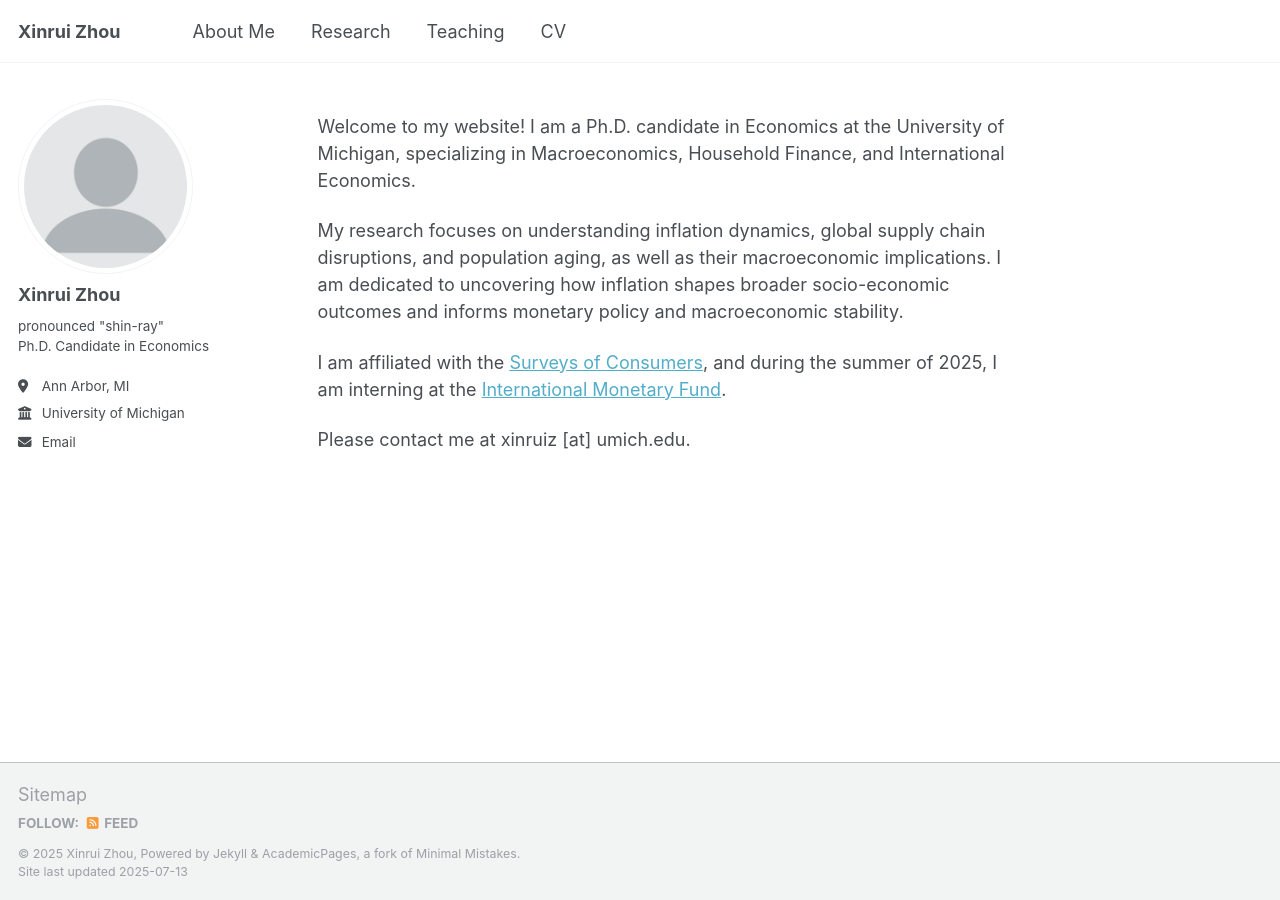
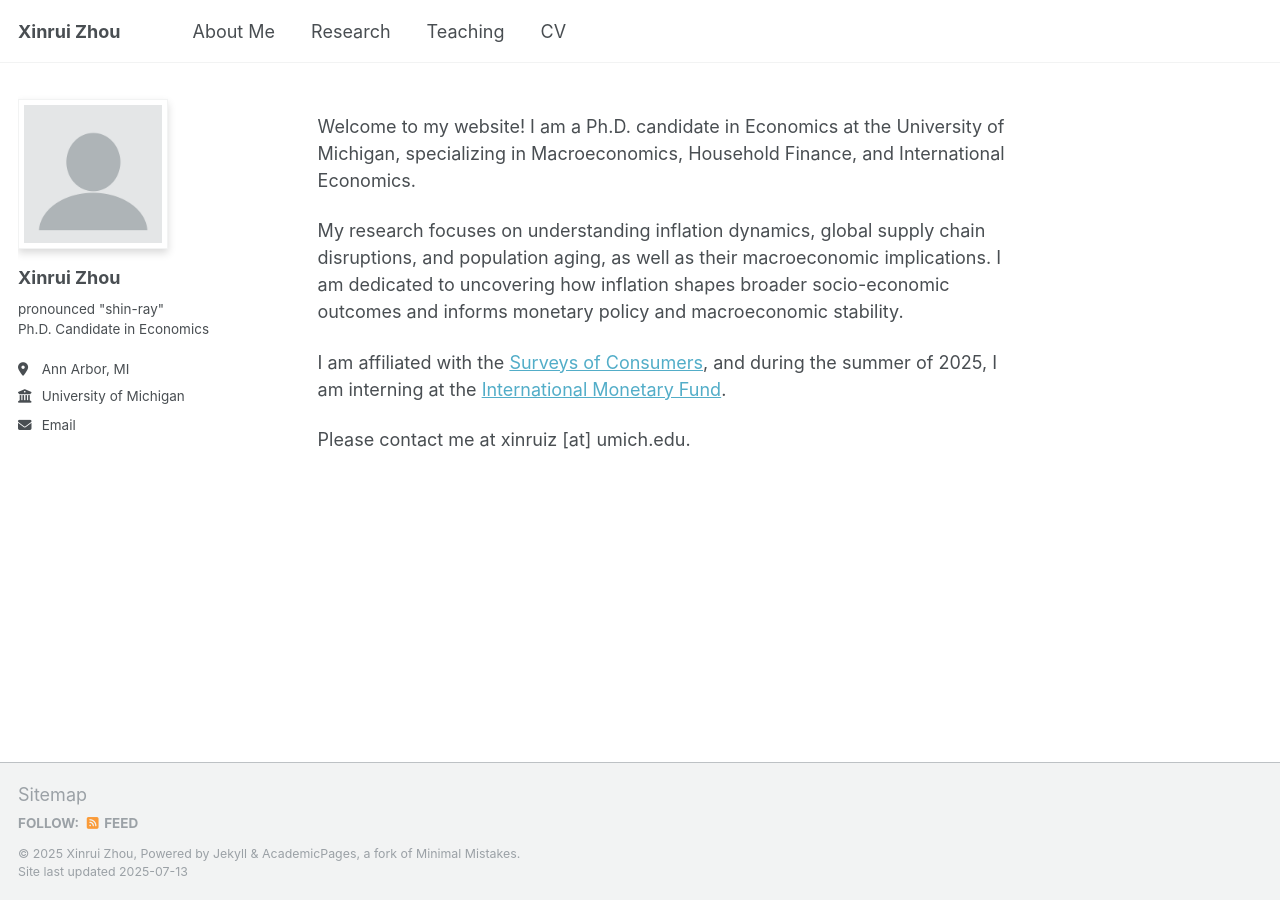
Before and after one commit to xruizhou/xruizhou.github.io, a Jekyll site: the page built from _pages/about.md, in a window 1280 px wide. Built offline with Jekyll 4.4.1, drawn with Linux system fonts in a browser that asks for light colours; a script that is not in the unit is left out.

Commit message:
Update custom.css

```diff
--- a/assets/css/custom.css
+++ b/assets/css/custom.css
@@ -7,3 +7,19 @@
 .page {
   margin-left: 0 !important;
 }
+
+/* Make profile image rectangular */
+.author__avatar {
+  border-radius: 0 !important;  /* Remove the circular shape */
+  overflow: visible;
+  margin-bottom: 1rem;
+}
+
+/* Control the size and style of the image */
+.author__avatar img {
+  width: 150px;
+  height: auto;
+  border-radius: 0 !important;
+  display: block;
+  box-shadow: 0 4px 8px rgba(0, 0, 0, 0.15); /* Add default shadow */
+}
```
